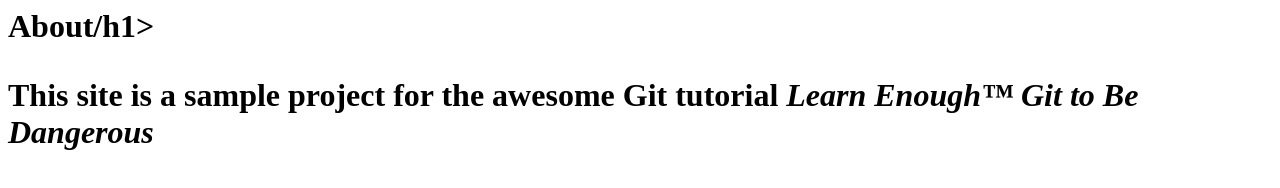
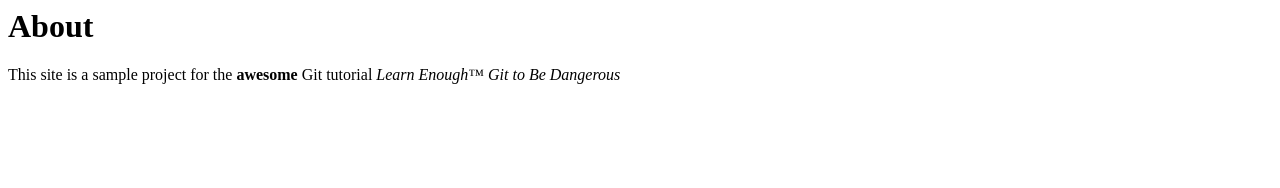
Before and after one commit to kevlarpuppies/website, a plain HTML site: page about.html in a window 1280 px wide. Drawn offline with Linux system fonts and the light colour scheme.

Commit message:
Fix unclosed header tag

```diff
--- a/about.html
+++ b/about.html
@@ -4,7 +4,7 @@
         <title>About Us</title>
     </head>
     <body>
-        <h1>About/h1>
+        <h1>About</h1>
         <p>
             This site is a sample project for the <strong>awesome</strong> Git
             tutorial <em>Learn Enough™ Git to Be Dangerous</em>
```
